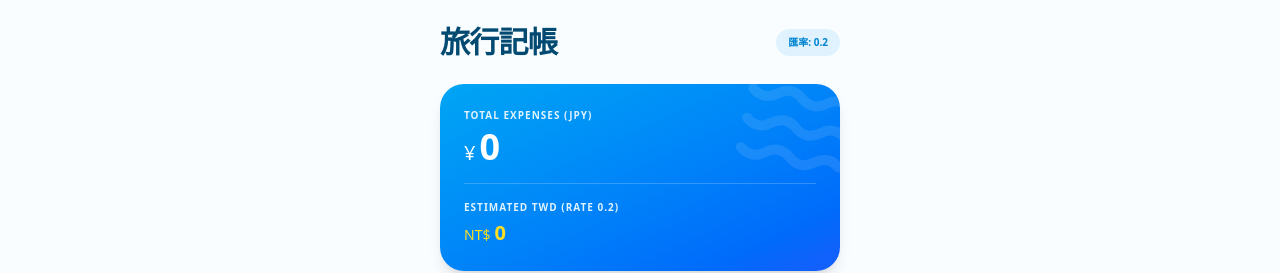
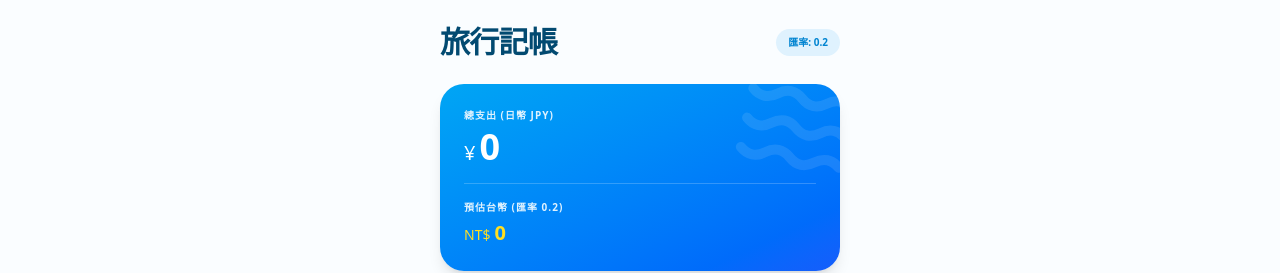
Before and after one commit to pengding2222/2026okinawa-trip2.0, a React (Vite) app: page / in a window 1280 px wide. Both pictures are taken after a click on the button "記帳". Shown: the top 273 px of the page. Built offline with nearby package versions, Linux system fonts and the light colour scheme.

Commit message:
Update App.tsx

```diff
--- a/src/App.tsx
+++ b/src/App.tsx
@@ -1,3 +1,8 @@
+/**
+ * @license
+ * SPDX-License-Identifier: Apache-2.0
+ */
+
 import React, { useState, useEffect } from 'react';
 import { Map, Info, Wallet, MapPin, Navigation, Phone, Plane, Home, Car, Sun, Cloud, Receipt, Plus, Trash2, Waves, Palmtree } from 'lucide-react';
 
@@ -510,13 +515,13 @@ function ExpenseTab() {
 
       <div className="bg-gradient-to-br from-sky-500 to-blue-600 rounded-3xl p-6 text-white mb-6 shadow-lg relative overflow-hidden">
         <div className="absolute -right-4 -top-4 opacity-10 rotate-12"><Waves size={120} /></div>
-        <p className="text-[10px] font-bold text-sky-100 mb-1 uppercase tracking-widest">Total Expenses (JPY)</p>
+        <p className="text-[10px] font-bold text-sky-100 mb-1 uppercase tracking-widest">總支出 (日幣 JPY)</p>
         <div className="flex items-baseline gap-1 mb-4">
           <span className="text-xl font-medium">¥</span>
           <span className="text-4xl font-black tracking-tighter">{totalJPY.toLocaleString()}</span>
         </div>
         <div className="pt-4 border-t border-white/20">
-          <p className="text-[10px] font-bold text-sky-100 mb-1 uppercase tracking-widest">Estimated TWD (Rate {exchangeRate})</p>
+          <p className="text-[10px] font-bold text-sky-100 mb-1 uppercase tracking-widest">預估台幣 (匯率 {exchangeRate})</p>
           <div className="flex items-baseline gap-1 text-yellow-300">
             <span className="text-sm font-medium">NT$</span>
             <span className="text-xl font-black">{totalTWD.toLocaleString()}</span>
```
